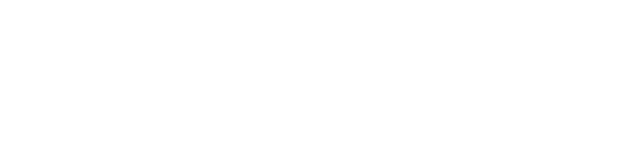
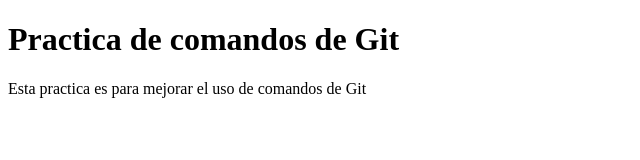
Before and after one commit to JuanAlvarez17/asesoria, a plain HTML site: page index.html in a window 1280 px wide. Shown: the whole page, without its empty margins (0-640 px from the left). Drawn offline with Linux system fonts and the light colour scheme.

Commit message:
se modifico la estructura base, agregando un titulo y un parrafo

```diff
--- a/index.html
+++ b/index.html
@@ -3,9 +3,10 @@
 <head>
     <meta charset="UTF-8">
     <meta name="viewport" content="width=device-width, initial-scale=1.0">
-    <title>Document</title>
+    <title>Asesoria de Git</title>
 </head>
 <body>
-
+    <h1>Practica de comandos de Git</h1>
+    <p>Esta practica es para mejorar el uso de comandos de Git</p>
 </body>
 </html>
```
